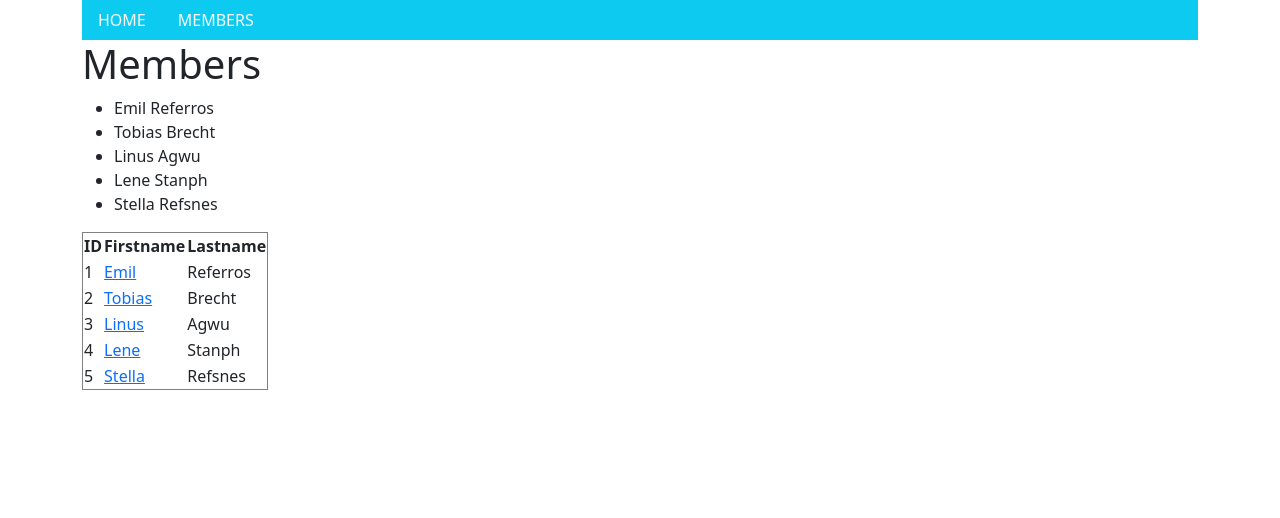
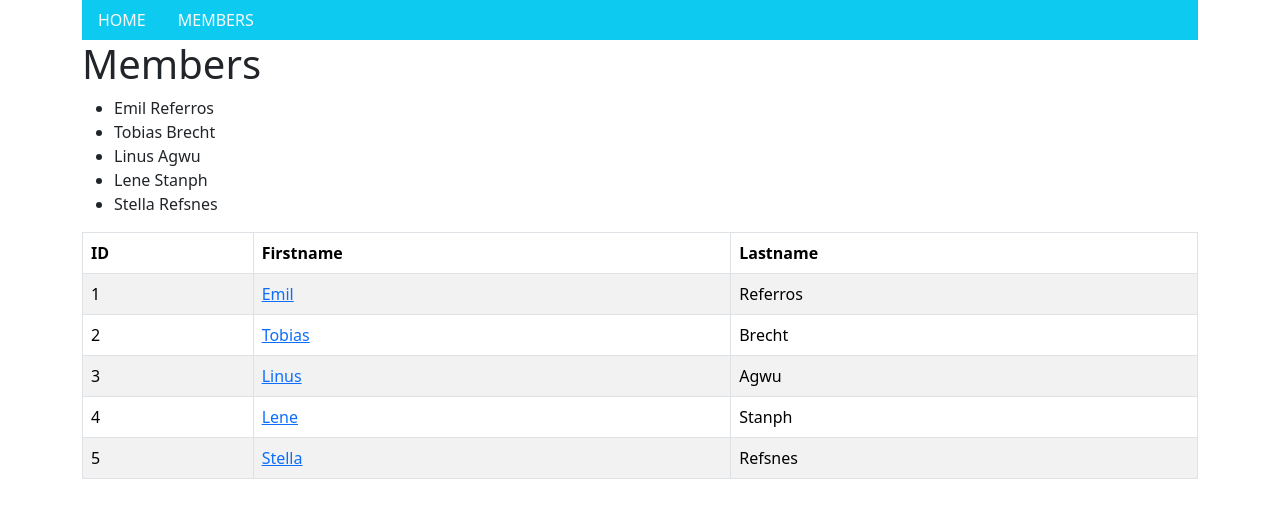
Before and after one commit to OliviaA22/django, a Django app: page /members/ in a window 1280 px wide. Shown: the top 518 px of the page. Run offline with Django 5.2, Linux system fonts and the light colour scheme; data comes from the database, SQL or seed files in the repository; some libraries are stand-ins or nearby versions.

Commit message:
bootstrap

```diff
--- a/my_first_django/members/templates/all_members.html
+++ b/my_first_django/members/templates/all_members.html
@@ -17,16 +17,18 @@ My Tennis Club - List of all members
 </div>
 
 
-    <table border='1'>
+    <table class="table table-bordered table-striped table-hover">
+    <thead class="thead-dark">
         <tr>
             <th>ID</th>
             <th>Firstname</th>
             <th>Lastname</th>
         </tr>
+    </thead>
         {% for x in mymembers %}
         <tr>
             <td>{{ x.id }}</td>
-            <td><a href="details/{{ x.id }}">{{ x.firstname }}</a></td>
+            <td><a href="details/{{ x.slug }}">{{ x.firstname }}</a></td>
             <td>{{ x.lastname }}</td>
         </tr>
         {% endfor %}
```
Also changed, not shown: my_first_django/members/migrations/0003_member_slug.py (added), my_first_django/members/templates/template.html (line endings or trailing spaces).
